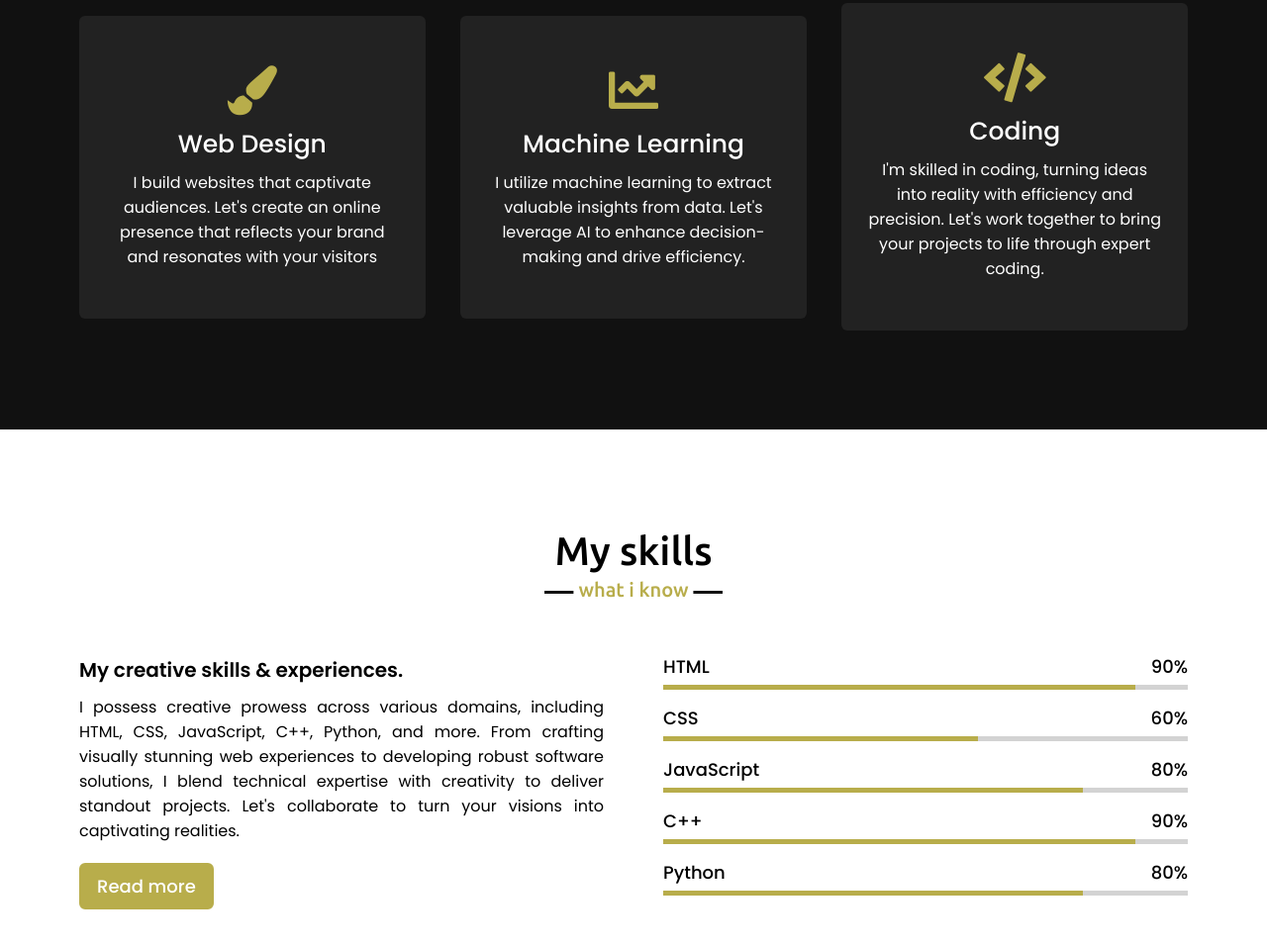
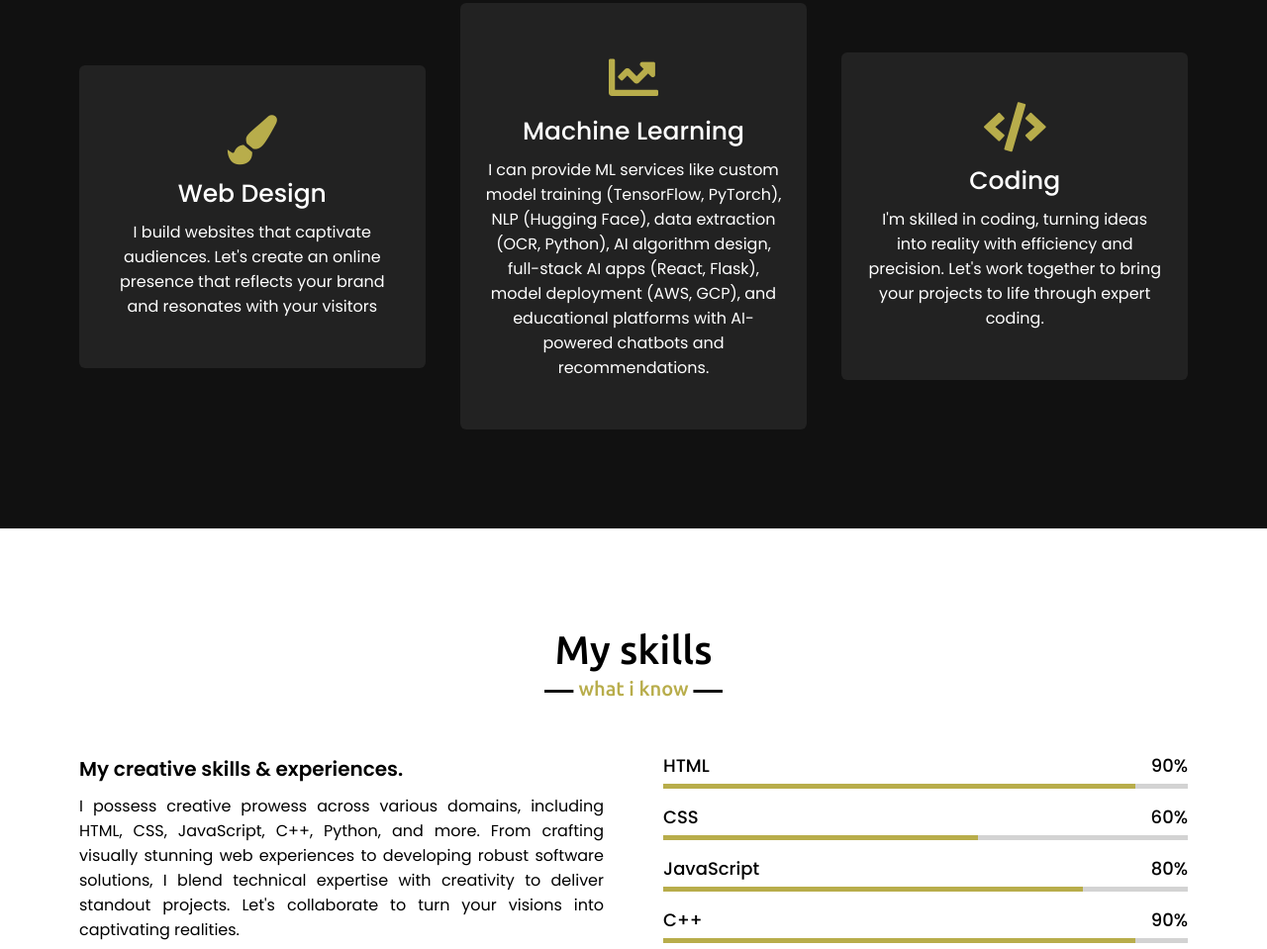
Before and after one commit to NelaynAbbas/A3, a website: page index.html in a window 1280 px wide. Shown: the part 1756-2715 px from the top of the page at 99% size. Drawn offline with nearby package versions, Linux system fonts and the light colour scheme.

Commit message:
Update index.html

```diff
--- a/index.html
+++ b/index.html
@@ -79,7 +79,7 @@
                     <div class="box">
                         <i class="fas fa-chart-line"></i>
                         <div class="text">Machine Learning</div>
-                        <p>I utilize machine learning to extract valuable insights from data. Let's leverage AI to enhance decision-making and drive efficiency.</p>
+                        <p>I can provide ML services like custom model training (TensorFlow, PyTorch), NLP (Hugging Face), data extraction (OCR, Python), AI algorithm design, full-stack AI apps (React, Flask), model deployment (AWS, GCP), and educational platforms with AI-powered chatbots and recommendations.</p>
                     </div>
                 </div>
                 <div class="card">
```
